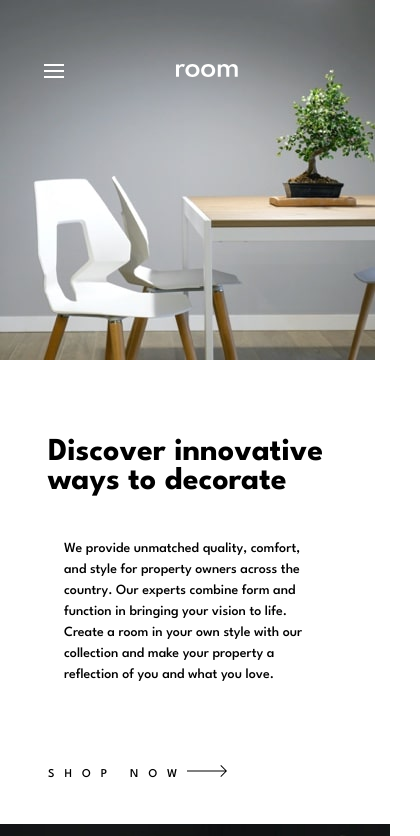
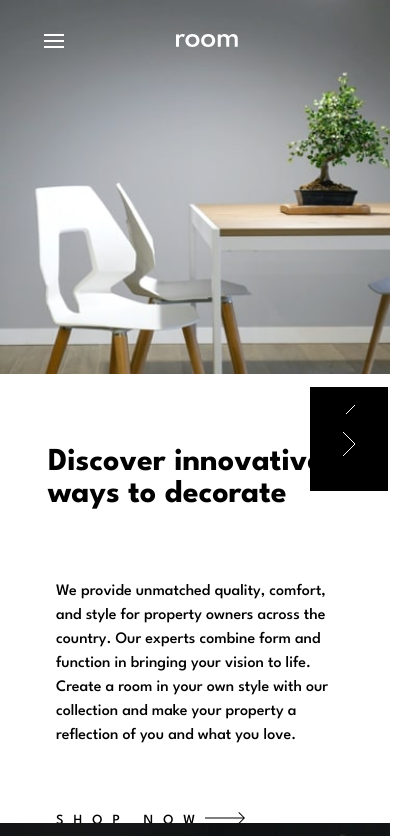
Before and after one commit to chirita11/Room-assignment, a plain HTML site: page index.html in a window 390 px wide. Shown: the top 836 px of the page, 420 px wide, since content can reach past the window. Drawn offline with Linux system fonts and the light colour scheme.

Commit message:
mobile-design

```diff
--- a/index.html
+++ b/index.html
@@ -46,17 +46,7 @@
         />
       </div>
 
-      <!-- <div class="sliders">
-        <a href="#" class="icon-angle-left">
-          <img src="./images/icon-angle-left.svg" alt="icon-angle-left" />
-        </a>
-
-        <a href="#" class="icon-angle-right">
-          <img src="./images/icon-angle-right.svg" alt="icon-angle-right" />
-        </a>
-      </div> -->
-
-      <article>
+      <div id="article">
         <div class="article-text">
           <h1>
             Discover innovative <br />
@@ -70,13 +60,12 @@
             our collection and make your property a reflection of you and what
             you love.
           </p>
+
+          <a href="#"
+            >SHOP NOW<img src="./images/icon-arrow.svg" alt="icon-arrow"
+          /></a>
         </div>
 
-        <div class="shop-now">
-          <a href="#">SHOP NOW<img src="./images/icon-arrow.svg" alt="icon-arrow" /></a>
-
-
-          </div>
         <div class="sliders">
           <a href="#" class="angle-left">
             <img src="./images/icon-angle-left.svg" alt="icon-angle-left" />
@@ -87,7 +76,6 @@
           </a>
         </div>
       </div>
-      </article>
     </header>
 
     <section>
@@ -112,13 +100,5 @@
         <img src="./images/image-about-light.jpg" alt="image-about-light" />
       </div>
     </section>
-
-    <div class="attribution">
-      Challenge by
-      <a href="https://www.frontendmentor.io?ref=challenge" target="_blank"
-        >Frontend Mentor</a
-      >. Coded by <a href="#"> Chiaha Rita</a>.
-    </div>
-    -->
   </body>
 </html>
--- a/styles.css
+++ b/styles.css
@@ -13,9 +13,13 @@ body {
 nav {
   display: flex;
   position: absolute;
-  top: 2rem;
+  top: 2px;
   left: 12px;
   padding: 2rem 2rem;
+}
+
+.logo {
+  display: inline;
 }
 
 .hamburger {
@@ -26,62 +30,56 @@ nav {
   display: none;
 }
 
-.navlist a {
+nav a {
   color: hsl(0, 0%, 100%);
   text-decoration: none;
   margin-left: 3rem;
   justify-content: space-between;
+  /* border: 1px solid red; */
 }
 
 header {
   display: grid;
-  grid-template-columns: 1fr 500px;
+  grid-template-columns: 1fr 600px;
 }
 
-header .desktop-hero {
-  position: relative;
+.desktop-hero img {
   width: 100%;
-  height: 100%;
+}
+
+#article h1 {
+  font-size: 3rem;
+  font-weight: bolder;
+  padding: 3rem;
   /* border: 1px solid red; */
 }
 
-article {
-  padding: 3rem;
-}
-
-article h1 {
-  font-size: 2rem;
-  font-weight: bolder;
-  /* border: 1px solid red; */
-}
-
-article p {
+#article p {
   font-size: 14px;
   margin-bottom: 2rem;
   line-height: 1.5;
-  padding: 1rem 1rem 3rem;
+  padding: 0 3rem 4rem;
 }
 
-.icon-arrow {
-  display: inline;
-  margin-bottom: 3px;
+.article-text a {
+  margin-left: 3.5rem;
+  margin-bottom: 3rem;
 }
 
-article a {
+#article a {
   color: hsl(0, 0%, 0%);
   text-decoration: none;
   font-weight: 500;
   letter-spacing: 10px;
 }
 
-article a:hover {
+#article a:hover {
   color: hsl(0, 0%, 63%);
 }
 
 .sliders {
   position: absolute;
-  right: 430px;
-  bottom: 280px;
+  bottom: 199px;
 }
 
 .angle-left {
@@ -102,11 +100,10 @@ section {
 
 section img {
   width: 100%;
-  height: 100%;
 }
 
 section .text {
-  padding: 4rem 4rem;
+  padding: 3rem 3rem;
 }
 
 section h3 {
@@ -143,30 +140,32 @@ section p {
   }
   header .mobile-hero {
     display: block;
+  }
+  .mobile-hero img {
     width: 100%;
   }
-  .article h1 {
+
+  #article h1 {
     font-size: 2rem;
     line-height: 1;
-    font-weight: 500;
+    font-weight: bolder;
   }
-  .article a {
+
+  #article p {
+    font-size: 1rem;
+    margin-bottom: 4rem;
+    line-height: 1.5;
+    padding: 0 3.5rem;
+  }
+
+  #article a {
     font-size: 14px;
   }
 
-  .angle-left,
-  .angle-right {
-    display: none;
-  }
-  .article {
-    display: inline;
-    position: relative;
-    bottom: 5rem;
-    left: 17rem;
-  }
-
-  .icon-arrow {
-    margin-left: 5px;
+  .sliders {
+    position: absolute;
+    left: 310px;
+    top: 405px;
   }
 
   section {
```
Lines whose indentation alone changed are shown as unchanged.
